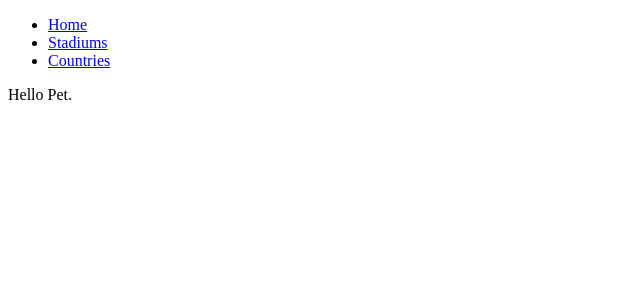
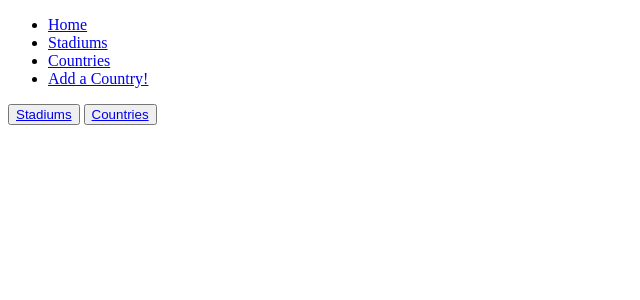
Before and after one commit to garyb6/Project1, a Flask app: page / in a window 1280 px wide. Shown: the top 300 px of the page, without its empty margins (0-640 px from the left). Run offline with Flask 2, Linux system fonts and the light colour scheme.

Commit message:
add a country works and home page button links added

```diff
--- a/controllers/countries_controller.py
+++ b/controllers/countries_controller.py
@@ -13,7 +13,7 @@ def countries():
 #NEW
 @countries_blueprint.route("/countries/new", methods=['GET'])
 def new_country():
-    return render_template("country/new.html", all_countries = countries)
+    return render_template("countries/new.html")
 
 # CREATE
 @countries_blueprint.route("/countries",  methods=['POST'])
--- a/templates/base.html
+++ b/templates/base.html
@@ -16,6 +16,7 @@
                 <li><a href="{{url_for('home') }}">Home</a></li>
                 <li><a href="{{url_for('stadiums.stadiums') }}">Stadiums</a></li>
                 <li><a href="{{url_for('countries.countries') }}">Countries</a></li>
+                <li><a href="{{url_for('countries.new_country') }}">Add a Country!</a></li>
             </ul>
         </nav>
     </header>
--- a/templates/countries/index.html
+++ b/templates/countries/index.html
@@ -1,6 +1,5 @@
 {% extends "base.html" %}
 {% block content %}
-Hello Pet
 
 {% for country in all_countries %}
     <div class="country">
--- a/templates/index.html
+++ b/templates/index.html
@@ -1,4 +1,6 @@
 {% extends "base.html" %}
-{% block home %}
-Hello Pet.
+{% block content %}
+
+<button><a href="{{url_for('stadiums.stadiums') }}">Stadiums</a></button>
+<button><a href="{{url_for('countries.countries') }}">Countries</a></button>
 {% endblock %}
--- a/templates/stadiums/edit.html
+++ b/templates/stadiums/edit.html
@@ -27,8 +27,8 @@
         <label for="visited">Visited:</label>
         <select id="visited" name="visited">
 
-        <option value="true"{% if stadium.visited == True %} selected="selected" {% endif %}>True</option>
-        <option value="false"{% if stadium.visited == False %} selected="selected" {% endif %}>False</option>
+        <option value="true"{% if stadium.visited == True %} selected="selected" {% endif %}>Yes</option>
+        <option value="false"{% if stadium.visited == False %} selected="selected" {% endif %}>No</option>
 
         </select>
         </div>
```
Also changed, not shown: templates/countries/new.html (+7 -2 lines), templates/stadiums/new.html (+7 -3 lines).
